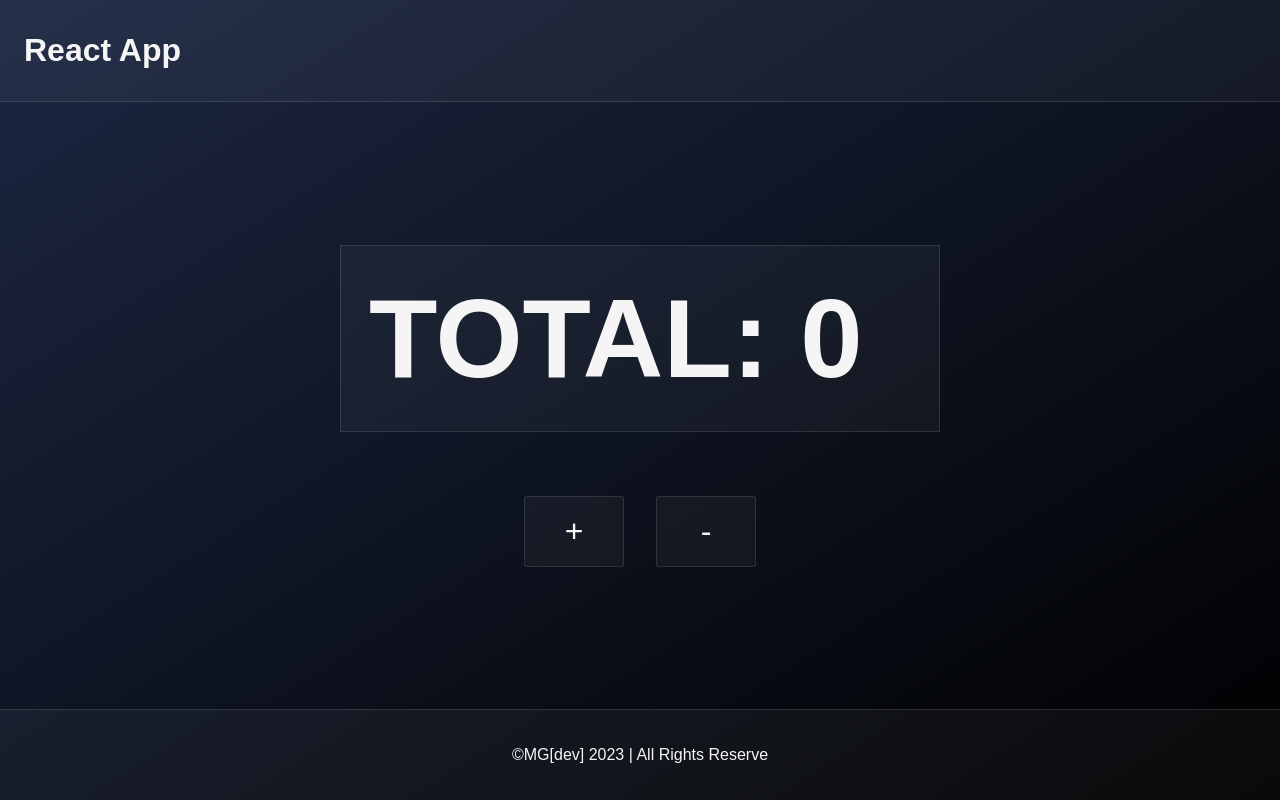
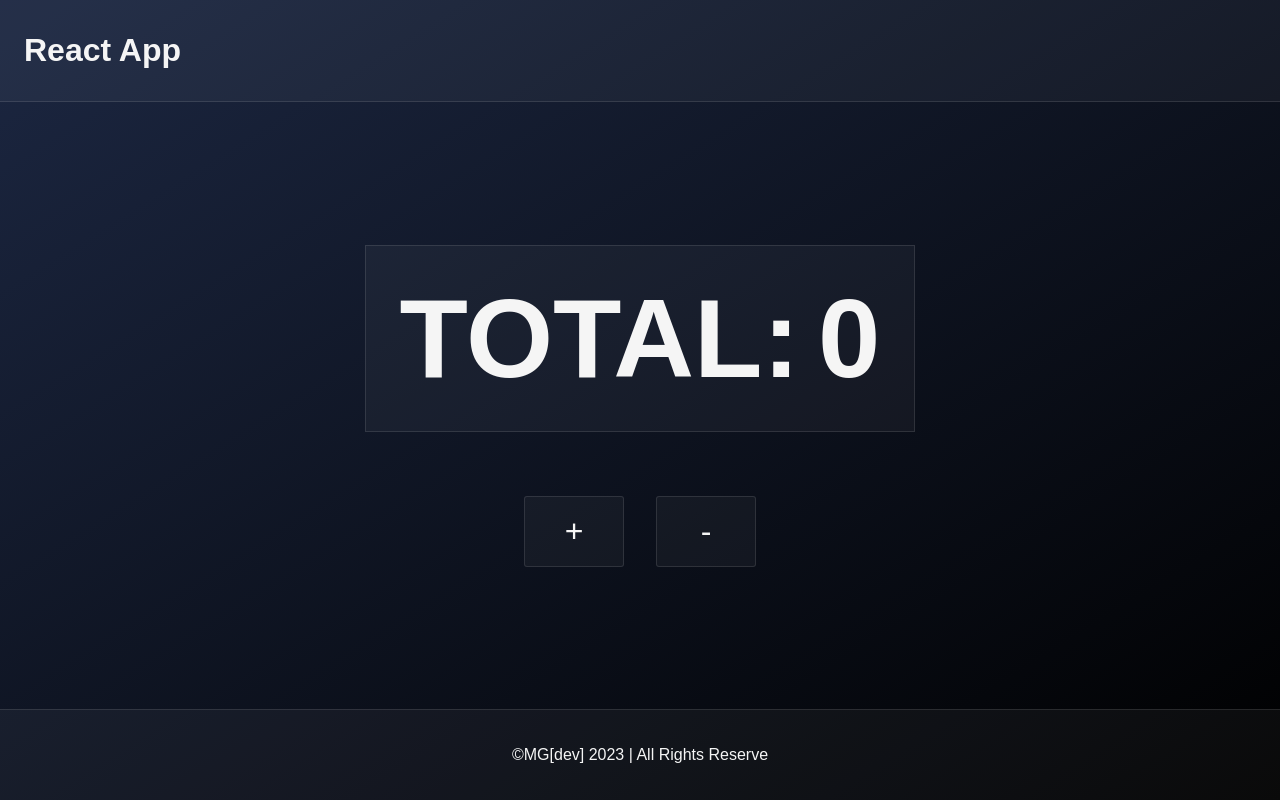
Before and after one commit to midcenturydude7/react-basic-course, a React (Vite) app: page / in a window 1280 px wide. Built offline with nearby package versions, Linux system fonts and the light colour scheme.

Commit message:
Adjusted styles

```diff
--- a/css/styles.css
+++ b/css/styles.css
@@ -34,13 +34,15 @@ body {
   justify-content: center;
 }
 .layout .main .main-title {
-  width: 600px;
+  display: flex;
+  justify-content: space-between;
+  min-width: 550px;
   text-transform: uppercase;
   color: whitesmoke;
   font-size: 7rem;
   font-weight: 600;
   border: 1px solid rgba(199, 199, 199, 0.1450980392);
-  padding: 0.25em;
+  padding: 0.25em 0.3em;
   background: rgba(255, 255, 255, 0.0392156863);
 }
 .layout .main .button-container {
@@ -58,6 +60,9 @@ body {
   border-radius: 3px;
   cursor: pointer;
 }
+.layout .main .button-container .main-button:hover {
+  background: rgba(255, 255, 255, 0.1843137255);
+}
 .layout .main .button-container .main-button + .main-button {
   margin-left: 1em;
 }
--- a/src/components/main/Main.jsx
+++ b/src/components/main/Main.jsx
@@ -14,7 +14,7 @@ function Main() {
   }
   return (
     <div className="main">
-      <h1 className="main-title">Total: {count} </h1>
+      <h1 className="main-title">Total: <span>{count}</span> </h1>
       <div className="button-container">
         <button className="main-button" onClick={handleIncrement}>
           +
--- a/src/styles.scss
+++ b/src/styles.scss
@@ -35,13 +35,15 @@ body {
     justify-content: center;
 
     .main-title {
-      width: 600px;
+      display: flex;
+      justify-content: space-between;
+      min-width: 550px;
       text-transform: uppercase;
       color: whitesmoke;
       font-size: 7rem;
       font-weight: 600;
       border: 1px solid #c7c7c725;
-      padding: 0.25em;
+      padding: 0.25em 0.3em;
       background: #ffffff0a;
     }
 
@@ -59,6 +61,10 @@ body {
         border: 1px solid #c7c7c725;
         border-radius: 3px;
         cursor: pointer;
+
+        &:hover {
+          background: #ffffff2f;
+        }
       }
 
       .main-button + .main-button {
```
Also changed, not shown: 1 other file (tests, documents, lock files or other folders).
